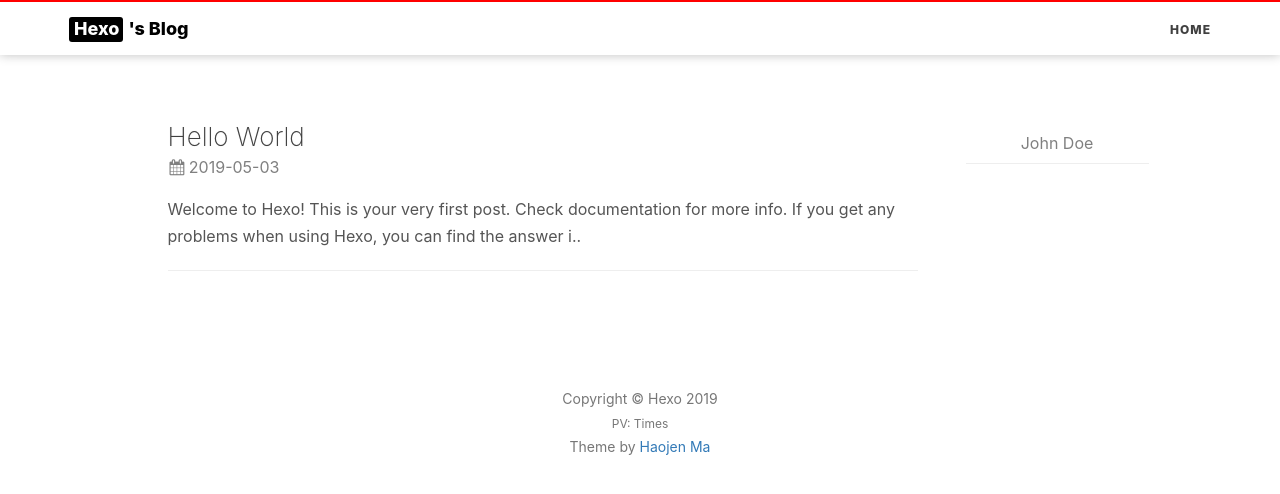
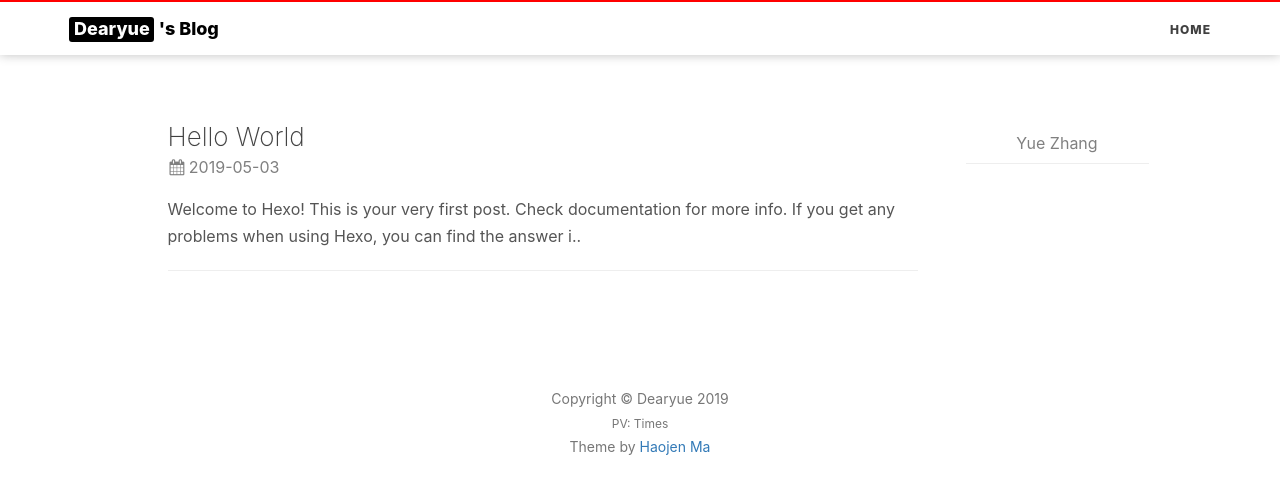
Before and after one commit to Dearyuebao/Dearyuebao.github.io, a plain HTML site: page archives/2019/05/index.html in a window 1280 px wide. Drawn offline with nearby package versions, Linux system fonts and the light colour scheme; some packages are replaced by stand-ins of ours; a script that the page names is missing.

Commit message:
Site updated: 2019-05-04 21:40:03

```diff
--- a/archives/2019/05/index.html
+++ b/archives/2019/05/index.html
@@ -13,7 +13,7 @@
     <meta name="apple-mobile-web-app-capable" content="yes">
     <meta name="apple-mobile-web-app-status-bar-style" content="#600090">
     <link rel="shortcut icon" href="https://cdn4.iconfinder.com/data/icons/ionicons/512/icon-person-128.png">
-    <link rel="alternate" type="application/atom+xml" title="Hexo" href="/atom.xml">
+    <link rel="alternate" type="application/atom+xml" title="Dearyue" href="/atom.xml">
     <link rel="stylesheet" href="//cdnjs.cloudflare.com/ajax/libs/animate.css/3.5.2/animate.min.css">
     <link rel="stylesheet" href="//cdn.bootcss.com/font-awesome/4.6.3/css/font-awesome.css">
     <title>
@@ -56,7 +56,7 @@
             </button>
             <a class="navbar-brand animated pulse" href="/">
                 <span class="brand-logo">
-                    Hexo
+                    Dearyue
                 </span>
                 's Blog
             </a>
@@ -126,7 +126,7 @@
                     <div class="about-me">
                         <!--移动端头部显示-->
                         <img src>
-                        <h5><a href="/about/">John Doe</a></h5>
+                        <h5><a href="/about/">Yue Zhang</a></h5>
                         <p></p>
                     </div>
                 </div>
@@ -189,7 +189,7 @@
                 <div class="short-about">
                     <!--侧边栏头像-->
 
-                    <h5><a href="/about/">John Doe</a></h5>
+                    <h5><a href="/about/">Yue Zhang</a></h5>
 
                     <hr>
                     <!-- SNS Link 社交 -->
@@ -240,7 +240,7 @@
 
                 </ul>
                 <p class="copyright text-muted">
-                    Copyright &copy; Hexo 2019
+                    Copyright &copy; Dearyue 2019
                     <br>
                     <span id="busuanzi_container_site_pv" style="font-size: 12px;">PV: <span id="busuanzi_value_site_pv"></span> Times</span>
                     <br>
```
Also changed, not shown: 2019/05/03/hello-world/index.html (+4 -4 lines), archives/2019/index.html (+5 -5 lines), archives/index.html (+5 -5 lines), index.html (+5 -5 lines).
